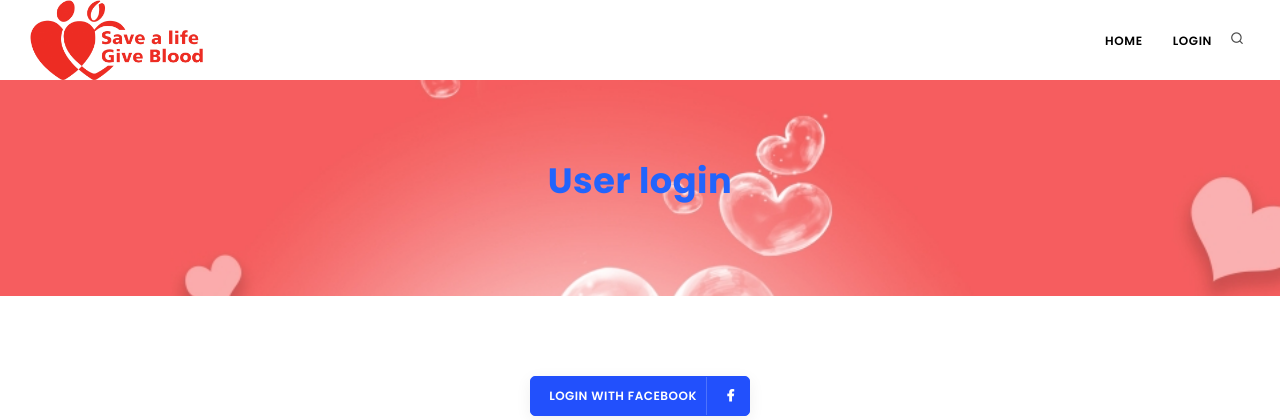
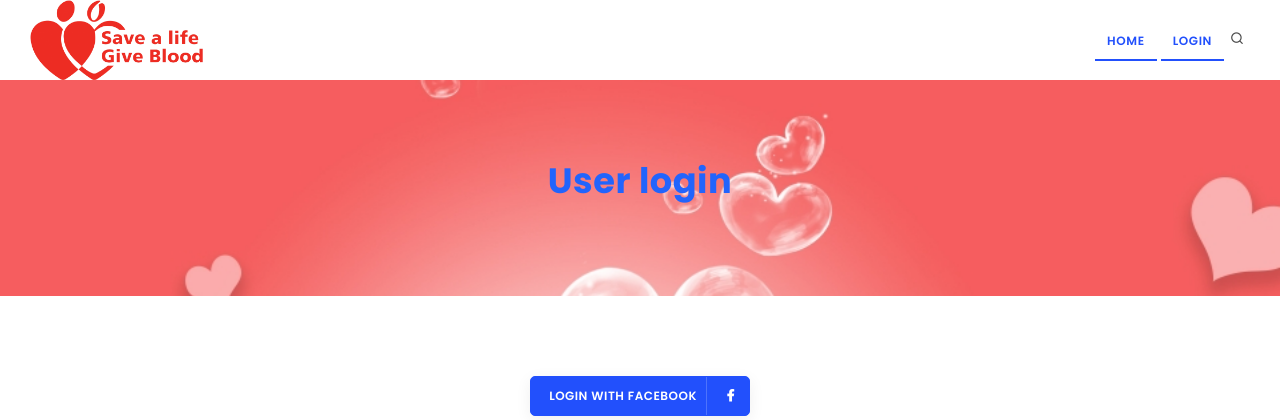
Before and after one commit to thameemk/blood-bank-arambram, a CodeIgniter app: page /database/login in a window 1280 px wide. Shown: the top 420 px of the page. Run offline with CodeIgniter, Linux system fonts and the light colour scheme; some web fonts are replaced.

Commit message:
header menu style and complete form

```diff
--- a/application/views/template/header.php
+++ b/application/views/template/header.php
@@ -50,16 +50,16 @@
                     </div>
                     <!--end: Navigation Resposnive Trigger-->
                     <!--Navigation-->
-                    <div id="mainMenu">
+                    <div id="mainMenu" class="menu-lines">
                         <div class="container">
                             <nav>
                                 <ul>
-                                    <li><a href="<?= base_url() ?>">Home</a></li>
+                                    <li class="current"><a href="<?= base_url() ?>">Home</a></li>
                                     <?php if (!$this->session->userdata('sess_logged_in') == 1) { ?>
-                                        <li><a href="<?= base_url() ?>login">Login</a></li>
+                                        <li class="current"><a href="<?= base_url() ?>login">Login</a></li>
                                     <?php } else { ?>
-                                        <li><a href="<?= base_url() ?>user/profile">MY PROFILE</a></li>
-                                        <li><a href="<?= base_url() ?>auth/logout">LOGOUT</a></li>
+                                        <li class="current"><a href="<?= base_url() ?>user/profile">MY PROFILE</a></li>
+                                        <li class="current"><a href="<?= base_url() ?>auth/logout">LOGOUT</a></li>
                                     <?php } ?>
                                 </ul>
                             </nav>
--- a/application/views/user/complete.php
+++ b/application/views/user/complete.php
@@ -22,7 +22,7 @@
                             <div class="form-row">
                                 <div class="form-group col-md-6">
                                     <label for="username">Full Name</label>
-                                    <input type="text" class="form-control" name="name" placeholder="Enter username" required>
+                                    <input type="text" class="form-control" name="name" placeholder="Enter fullname" required>
                                 </div>
                                 <div class="form-group col-md-6">
                                     <label for="email">Email address</label>
```
